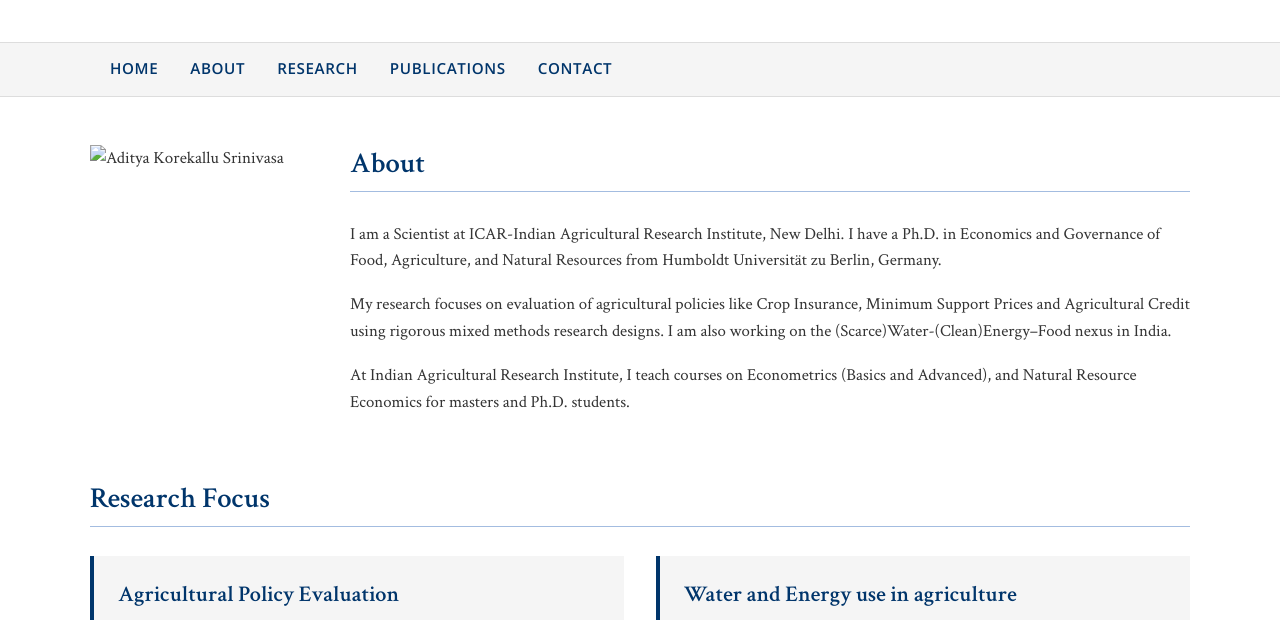
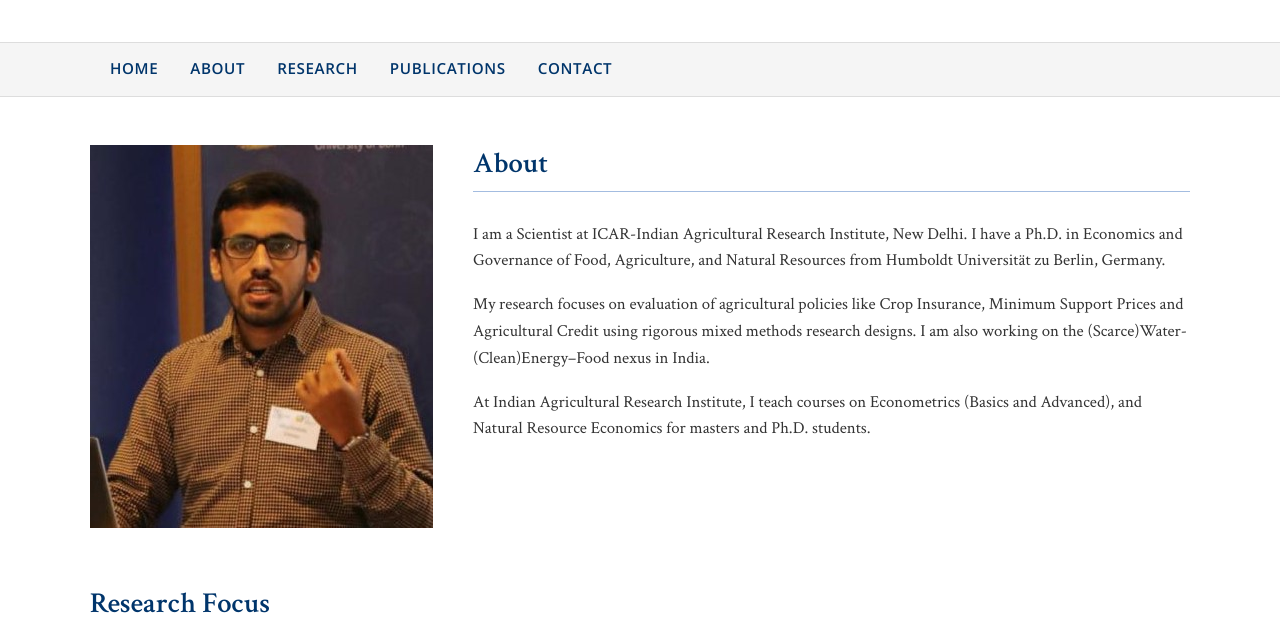
Before and after one commit to Adityaraoks/Adityaraoks.github.io, a plain HTML site: page index.html in a window 1280 px wide. Shown: the part 126-746 px from the top of the page. Drawn offline with nearby package versions, Linux system fonts and the light colour scheme.

Commit message:
Update index file with latest changes

```diff
--- a/index.html
+++ b/index.html
@@ -40,7 +40,7 @@
             <div class="profile-content">
                 <div class="profile-image">
                     <!-- Replace placeholder with actual image -->
-                    <img src="my_pic" alt="Aditya Korekallu Srinivasa">
+                    <img src="my_pic.jpeg" alt="Aditya Korekallu Srinivasa">
                 </div>
                 <div class="profile-text">
                     <h2>About</h2>
```
